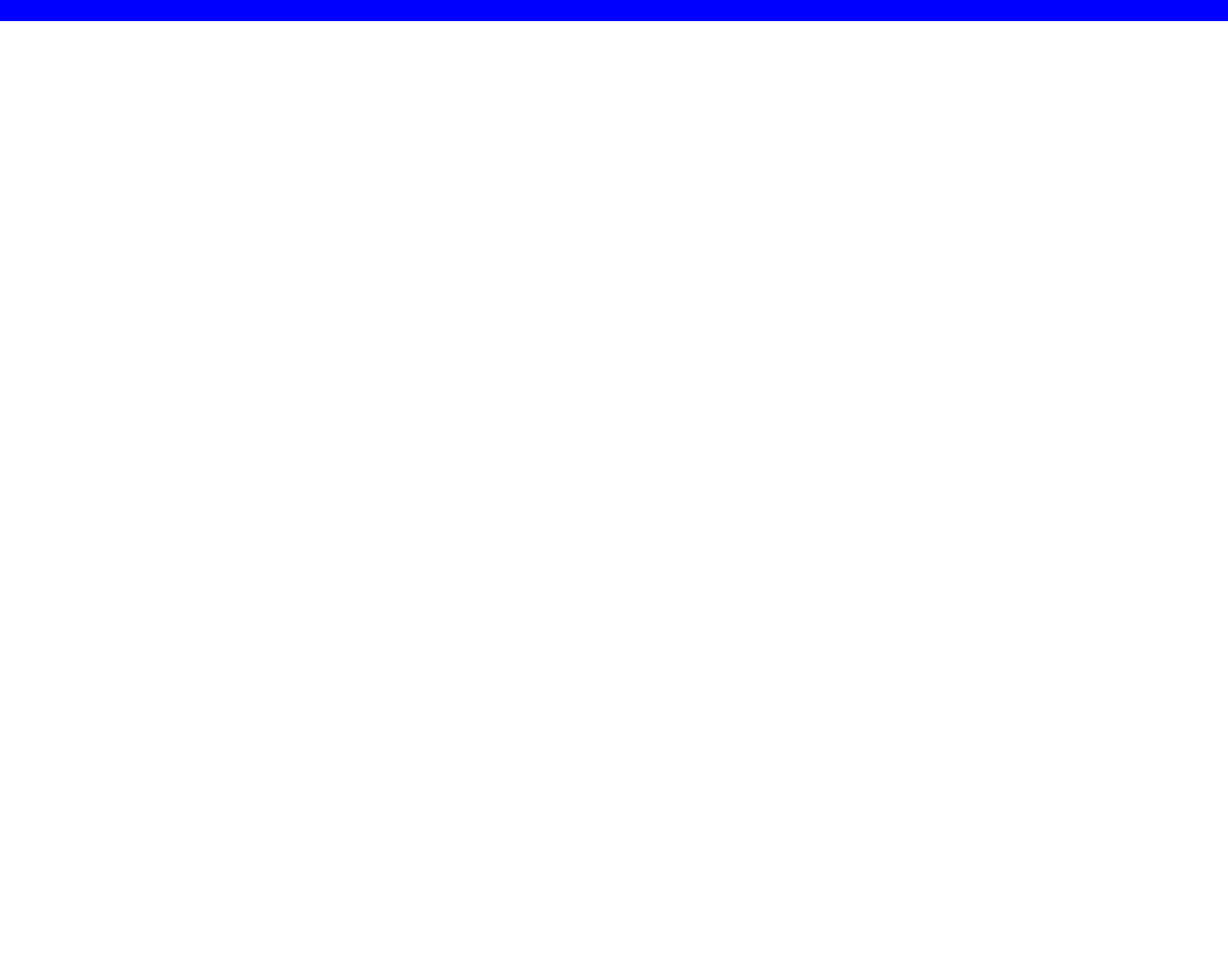
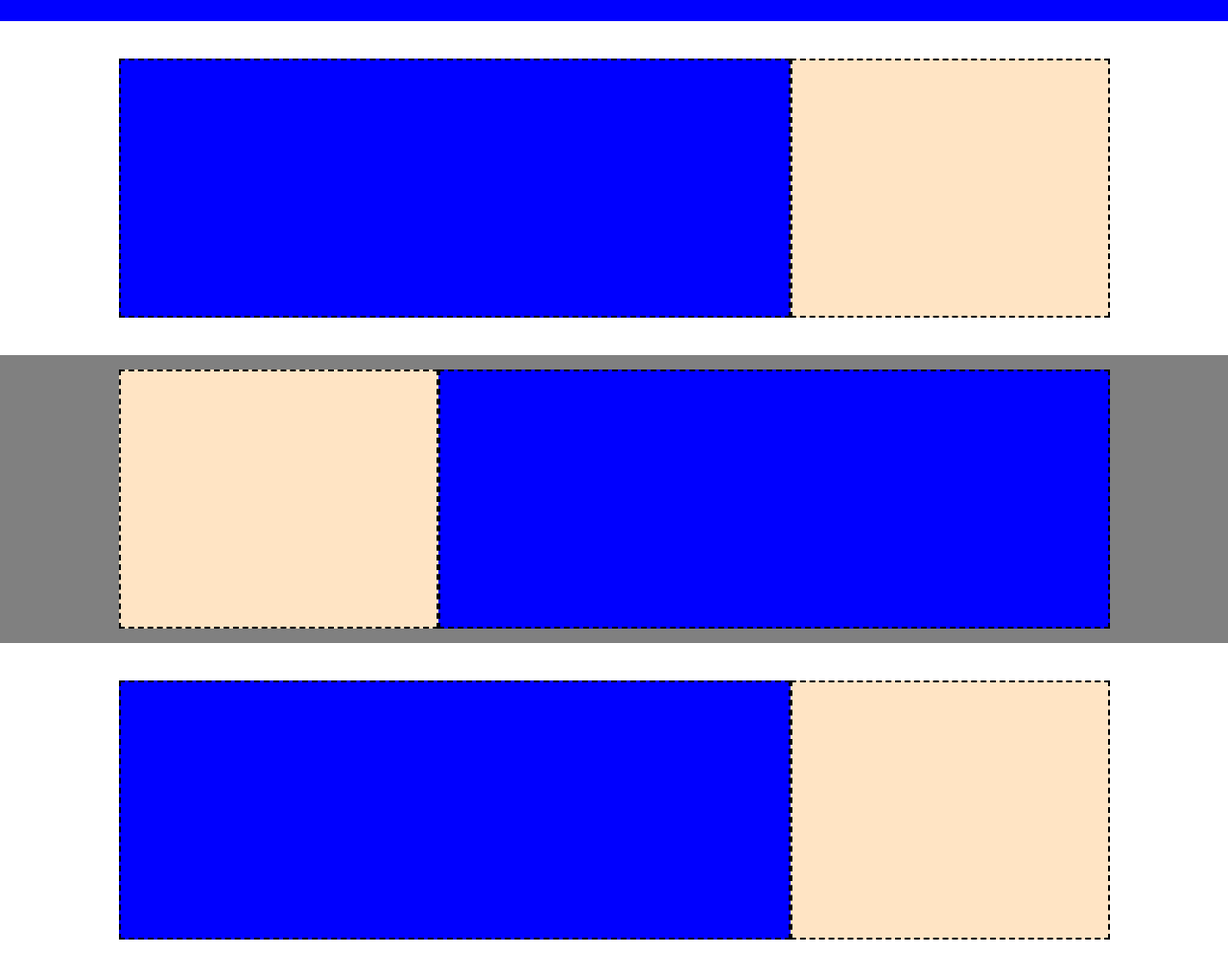
Before and after one commit to carlo191/htmlcss-struttura-discord, a plain HTML site: page index.html in a window 1280 px wide. Shown: the part 292-1310 px from the top of the page at 96% size. Before the commit the page ends 800 px from the top, so only its background shows below. Drawn offline with Linux system fonts and the light colour scheme.

Commit message:
main done

```diff
--- a/css/style.css
+++ b/css/style.css
@@ -70,6 +70,50 @@
   background-color: rosybrown;
   display: flex;
   border: 2px dashed black;
-  margin: 0px 172px;
-  width: 615px;
+  margin: 0px 308px;
+  width: 902px;
 }
+
+/* # MAIN */
+
+/*main {
+  display: flex;
+  justify-content: center;
+}*/
+
+.rose-panel {
+  background-color: bisque;
+  height: 270px;
+  width: 333px;
+  border: 2px dashed black;
+}
+
+.blu-panel {
+  background-color: blue;
+  height: 270px;
+  width: 700px;
+  border: 2px dashed black;
+}
+
+.first-section {
+  margin: 39px;
+  display: flex;
+  justify-content: center;
+}
+
+.second-section {
+  background-color: grey;
+  margin: 0px;
+  display: flex;
+  justify-content: center;
+  padding: 0
+  margin-top: 15px;
+  padding-top: 15px;
+    padding-bottom: 15px;
+}
+
+.third-section {
+  margin: 39px;
+  display: flex;
+  justify-content: center;
+}
--- a/index.html
+++ b/index.html
@@ -27,6 +27,34 @@
     <header class="low-header">
       <section class="q-rosa"></section>
     </header>
+    <main>
+    <section class="first-section">
+      <div class="blu-panel"></div>
+      <div class="rose-panel"></div>
+    </section>
+
+    <section class="second-section">
+      <div class="rose-panel"></div>
+      <div class="blu-panel"></div>
+    </section>
+
+    <section class="third-section">
+      <div class="blu-panel"></div>
+      <div class="rose-panel"></div>
+    </section>
+
+
+
+
+
+
+
+
+
+
+
+
+    </main>
 
 
 
```
